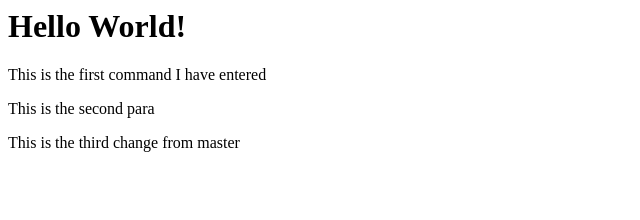
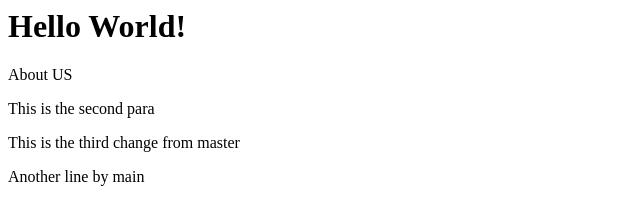
Before and after one commit to engrmasoodahmad/newtest, a plain HTML site: page index.html in a window 1280 px wide. Shown: the whole page, without its empty margins (0-640 px from the left). Drawn offline with Linux system fonts and the light colour scheme.

```diff
--- a/index.html
+++ b/index.html
@@ -1,4 +1,5 @@
 <h1>Hello World!</h1>
-<p>This is the first command I have entered</p>
+<p>About US</p>
 <p>This is the second para</p>
 <p>This is the third change from master</p>
+<p>Another line by main</p>
```
